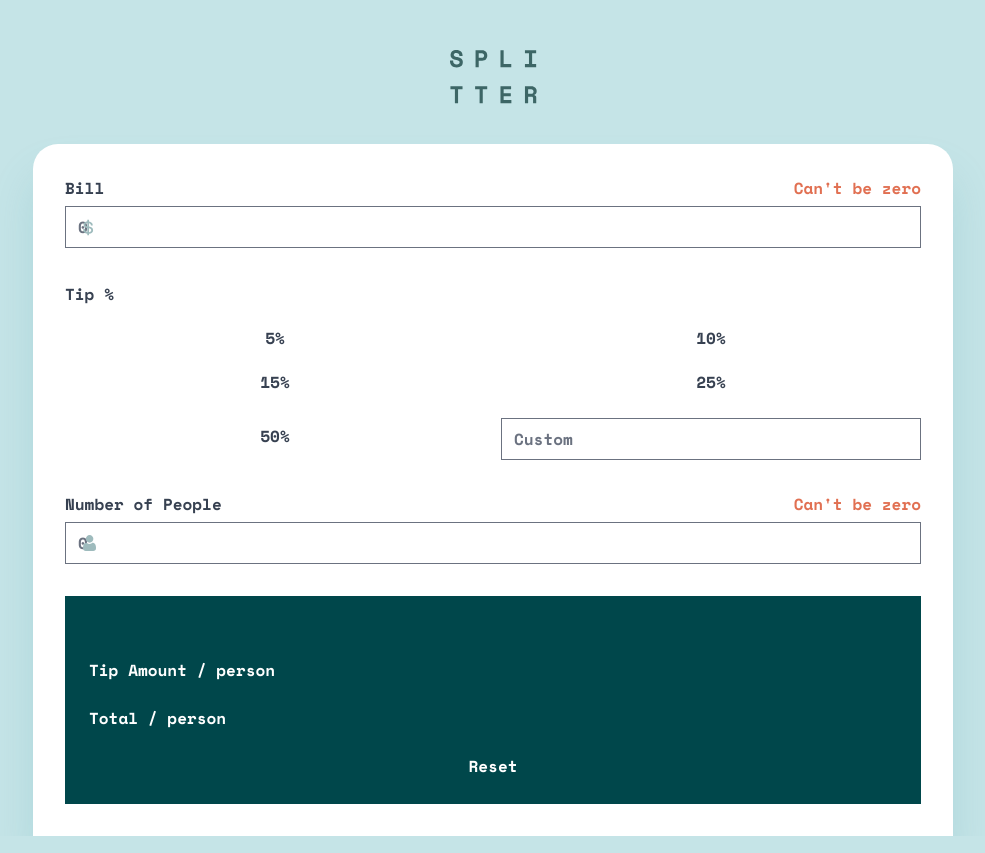
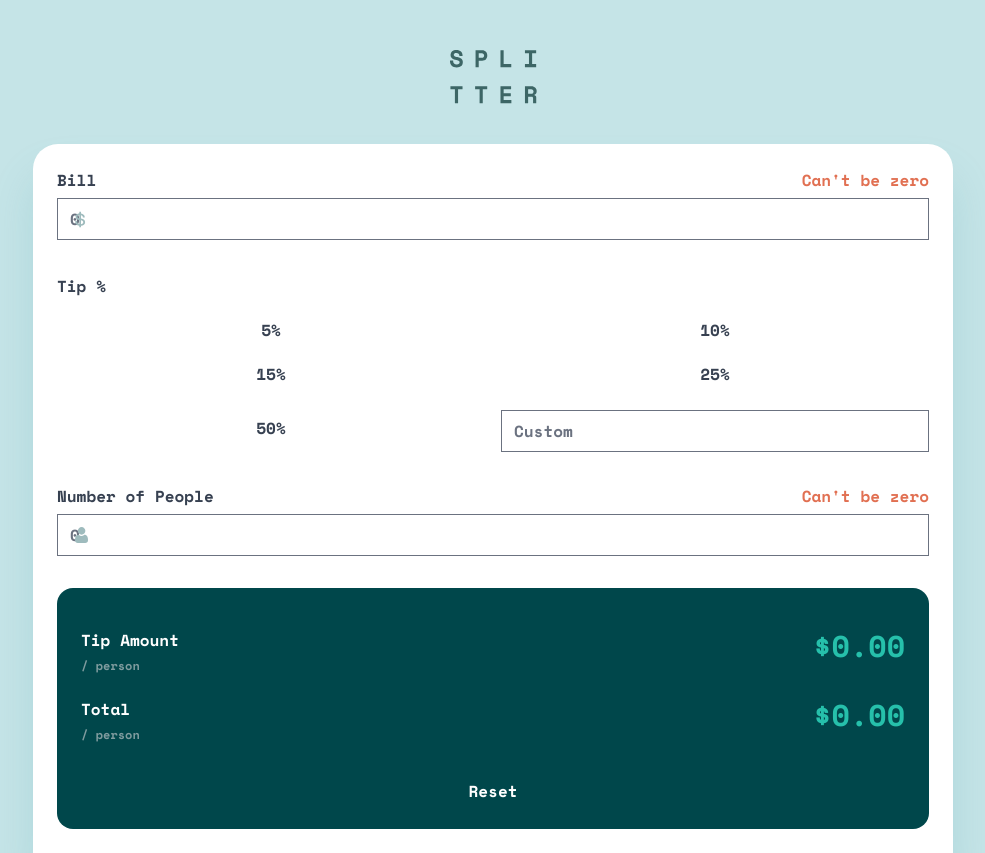
Before and after one commit to savaf/tip-calculator-web, a Nuxt app: page / in a window 1280 px wide. Shown: the whole page, without its empty margins (147-1132 px from the left). Built offline with nearby package versions, Linux system fonts and the light colour scheme.

Commit message:
Refactor form layout and update styling in app.vue

```diff
--- a/app.vue
+++ b/app.vue
@@ -9,14 +9,14 @@ import IconPerson from '@/assets/icons/icon-person.svg?data'
       <h1 class="sr-only">Tip Calculator</h1>
       <img src="/logo.svg" alt="Splitter's Logo" class="app-logo" />
     </header>
-    <form class="container bg-white w-full p-8
+    <form class="container bg-white w-full desktop:p-8 desktop:pl-12 p-6
       rounded-t-main-container desktop:rounded-main-container shadow-main-container
       flex flex-col desktop:flex-row justify-between
       space-y-8 desktop:space-y-0
       desktop:gap-x-12
     ">
 
-      <div class="space-y-8 desktop:mb-4">
+      <div class="space-y-8 desktop:mb-4 w-full">
 
         <CommonsTextField
           label="Bill"
@@ -54,17 +54,28 @@ import IconPerson from '@/assets/icons/icon-person.svg?data'
 
       </div>
 
-      <div class="bg-primary-dark text-white pt-10 p-6">
-        <p>
-          Tip Amount
-        / person
+      <div class="bg-primary-dark text-white pt-10 p-6  w-full rounded-2xl relative flex flex-col justify-between">
+
+        <div class="space-y-[21px]">
+          <p class="flex justify-between mt-0">
+          <span class="text-base">
+            Tip Amount
+            <br />
+            <span class="text-xs text-primary-grayish">/ person</span>
+          </span>
+          <span class="text-3xl font-bold text-primary">$0.00</span>
         </p>
-        <p>
-          Total
-                / person
+        <p class="flex justify-between">
+          <span class="text-base">
+            Total
+            <br />
+            <span class="text-xs text-primary-grayish">/ person</span>
+          </span>
+          <span class="text-3xl font-bold text-primary">$0.00</span>
         </p>
+        </div>
 
-        <CommonsButton variant="primary" class="w-full">Reset</CommonsButton>
+        <CommonsButton variant="primary" class="w-full mt-8">Reset</CommonsButton>
 
       </div>
       <!-- <div class="row">
```
